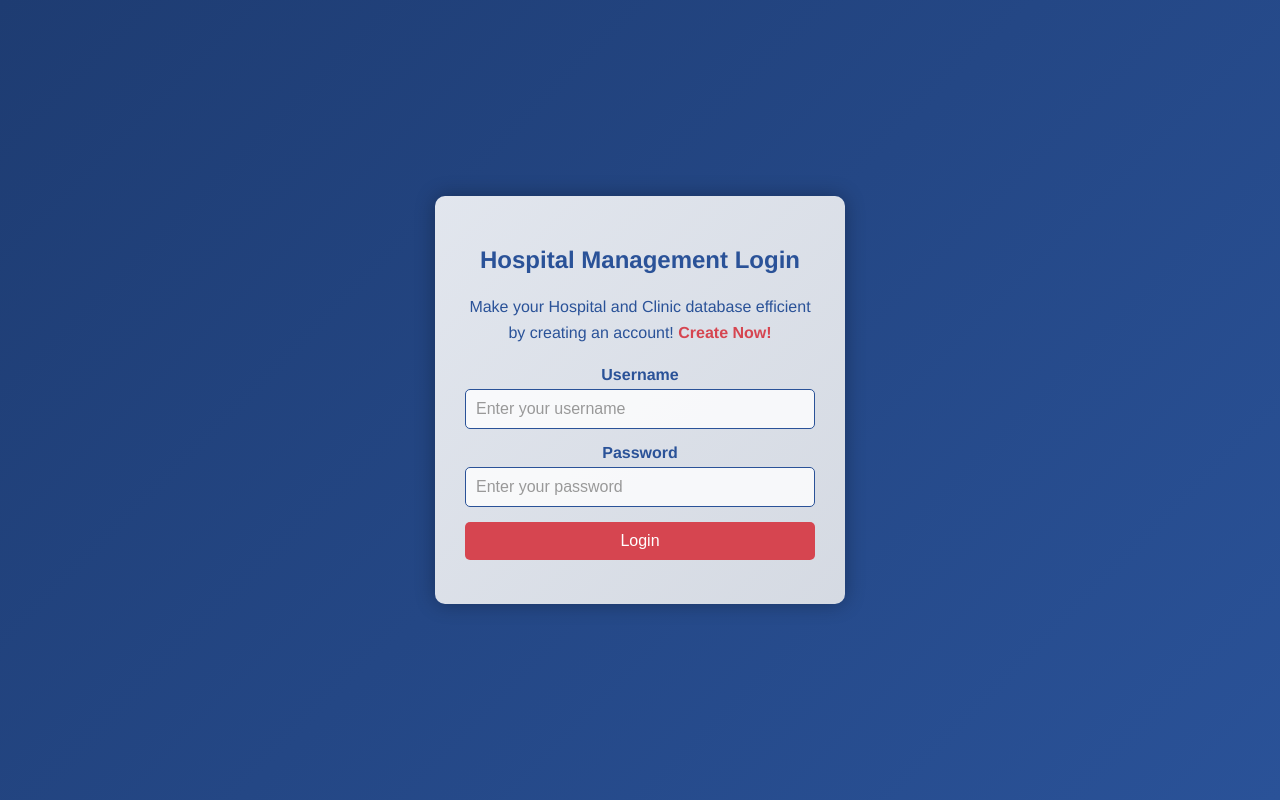
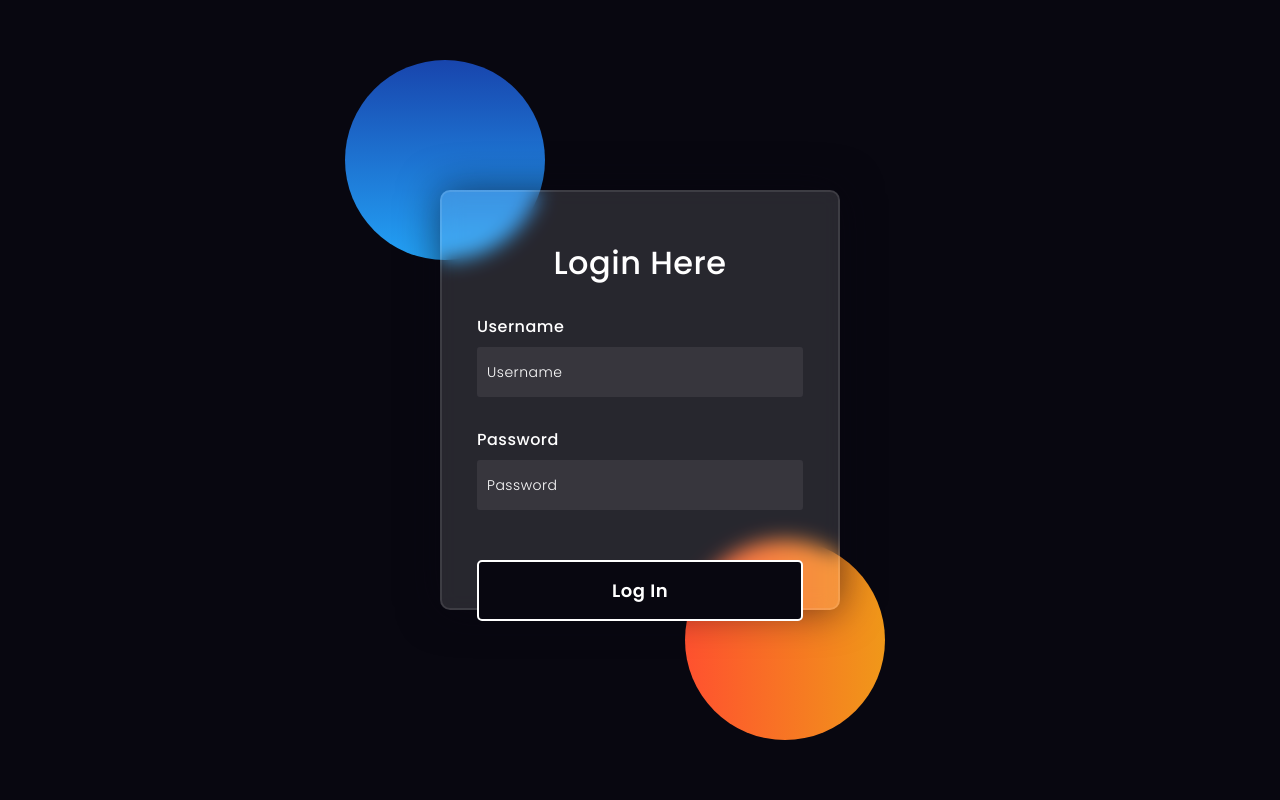
Before and after one commit to Omwardhan13/HospitalManagementSystem, a plain HTML site: page index.html in a window 1280 px wide. Drawn offline with Linux system fonts and the light colour scheme.

Commit message:
index.html

```diff
--- a/index.html
+++ b/index.html
@@ -2,28 +2,149 @@
 <html lang="en">
 <head>
     <meta charset="UTF-8">
-    <meta name="viewport" content="width=device-width, initial-scale=1.0">
-    <title>Hospital Management Login</title>
-    <link rel="stylesheet" href="styles.css">
+    <title>Glassmorphism Login Form</title>
+    <link rel="preconnect" href="https://fonts.gstatic.com">
+    <link rel="stylesheet" href="https://cdnjs.cloudflare.com/ajax/libs/font-awesome/5.15.4/css/all.min.css">
+    <link href="https://fonts.googleapis.com/css2?family=Poppins:wght@300;500;600&display=swap" rel="stylesheet">
+    <!--Stylesheet-->
+    <style media="screen">
+        *,
+        *:before,
+        *:after {
+            padding: 0;
+            margin: 0;
+            box-sizing: border-box;
+        }
+        body {
+            background-color: #080710;
+        }
+        .background {
+            width: 430px;
+            height: 520px;
+            position: absolute;
+            transform: translate(-50%, -50%);
+            left: 50%;
+            top: 50%;
+        }
+        .background .shape {
+            height: 200px;
+            width: 200px;
+            position: absolute;
+            border-radius: 50%;
+        }
+        .shape:first-child {
+            background: linear-gradient(#1845ad, #23a2f6);
+            left: -80px;
+            top: -80px;
+        }
+        .shape:last-child {
+            background: linear-gradient(to right, #ff512f, #f09819);
+            right: -30px;
+            bottom: -80px;
+        }
+        form {
+            height: 420px; /* Reduced height to accommodate removal of social login */
+            width: 400px;
+            background-color: rgba(255, 255, 255, 0.13);
+            position: absolute;
+            transform: translate(-50%, -50%);
+            top: 50%;
+            left: 50%;
+            border-radius: 10px;
+            backdrop-filter: blur(10px);
+            border: 2px solid rgba(255, 255, 255, 0.1);
+            box-shadow: 0 0 40px rgba(8, 7, 16, 0.6);
+            padding: 50px 35px;
+        }
+        form * {
+            font-family: 'Poppins', sans-serif;
+            color: #ffffff;
+            letter-spacing: 0.5px;
+            outline: none;
+            border: none;
+        }
+        form h3 {
+            font-size: 32px;
+            font-weight: 500;
+            line-height: 42px;
+            text-align: center;
+        }
+        label {
+            display: block;
+            margin-top: 30px;
+            font-size: 16px;
+            font-weight: 500;
+        }
+        input {
+            display: block;
+            height: 50px;
+            width: 100%;
+            background-color: rgba(255, 255, 255, 0.07);
+            border-radius: 3px;
+            padding: 0 10px;
+            margin-top: 8px;
+            font-size: 14px;
+            font-weight: 300;
+            color: #ffffff; /* Text color for input fields */
+        }
+        ::placeholder {
+            color: #ffffff; /* Placeholder text color */
+        }
+        button {
+            margin-top: 50px;
+            width: 100%;
+            background-color: #ffffff;
+            color: #080710;
+            padding: 15px 0;
+            font-size: 18px;
+            font-weight: 600;
+            border-radius: 5px;
+            cursor: pointer;
+            color: #ffffff; /* Button text color */
+            background-color: #080710; /* Button background color */
+            border: 2px solid #ffffff; /* Button border color */
+        }
+        button:hover {
+            background-color: #ffffff; /* Button background color on hover */
+            color: #080710; /* Button text color on hover */
+        }
+    </style>
 </head>
 <body>
-    <div class="login-container">
-        <h2>Hospital Management Login</h2>
+    <div class="background">
+        <div class="shape"></div>
+        <div class="shape"></div>
+    </div>
+    <form id="loginForm">
+        <h3>Login Here</h3>
 
-        <!-- Add the promotional message here -->
-        <p class="promo-message">Make your Hospital and Clinic database efficient by creating an account! <a href="#">Create Now!</a></p>
+        <label for="username">Username</label>
+        <input type="text" placeholder="Username" id="username"> <!-- No default value -->
 
-        <form id="loginForm">
-            <label for="username">Username</label>
-            <input type="text" id="username" name="username" placeholder="Enter your username" required>
+        <label for="password">Password</label>
+        <input type="password" placeholder="Password" id="password"> <!-- No default value -->
 
-            <label for="password">Password</label>
-            <input type="password" id="password" name="password" placeholder="Enter your password" required>
+        <button type="submit">Log In</button>
+    </form>
 
-            <button type="submit">Login</button>
-        </form>
-        <p id="error-message"></p>
-    </div>
-    <script src="script.js"></script>
+    <script>
+        // JavaScript for form validation and handling
+        const loginForm = document.getElementById('loginForm');
+
+        loginForm.addEventListener('submit', function(event) {
+            event.preventDefault(); // Prevent default form submission
+
+            const username = document.getElementById('username').value;
+            const password = document.getElementById('password').value;
+
+            // Check if the username and password match the predefined values
+            if (username === 'SquadCoders' && password === 'password123') {
+                alert('Login successful!');
+                window.location.href = 'homepage.html'; // Redirect to homepage.html after successful login
+            } else {
+                alert('Invalid username or password.'); // Display an error message if credentials don't match
+            }
+        });
+    </script>
 </body>
 </html>
```
